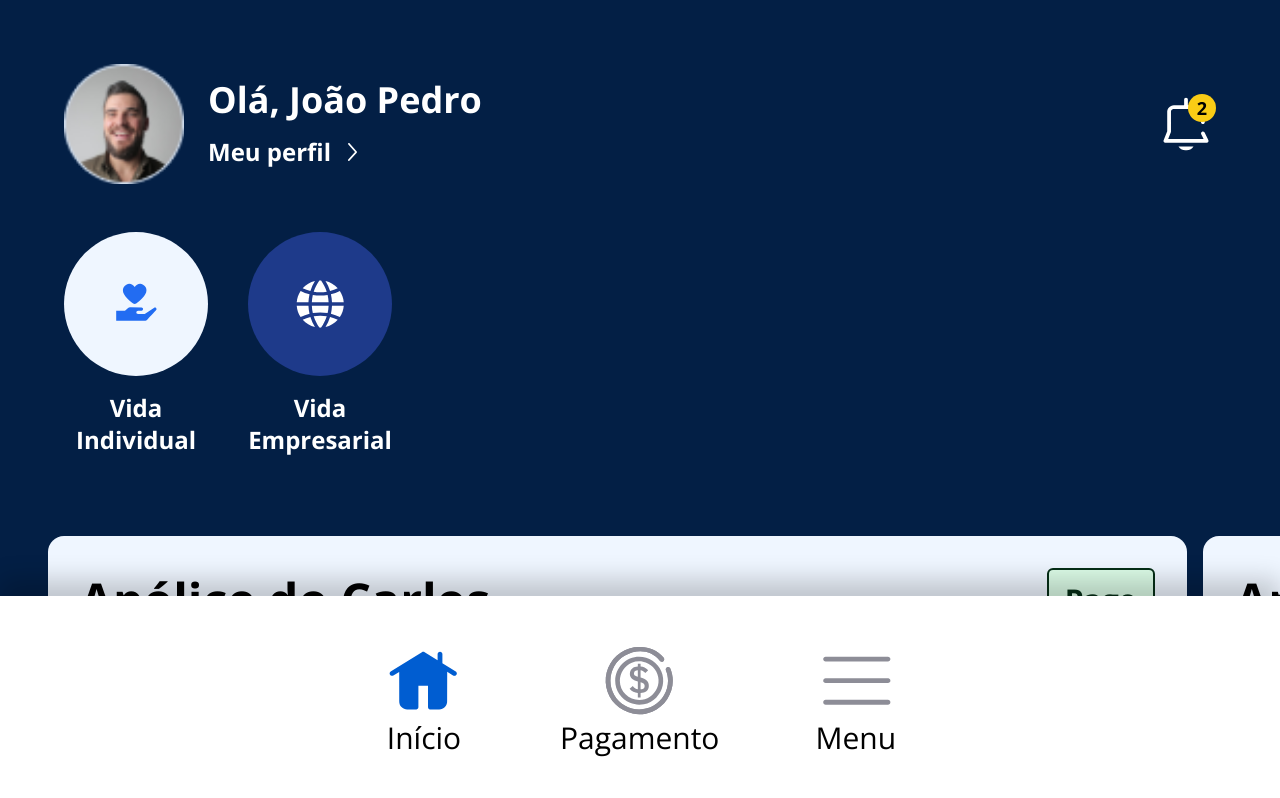
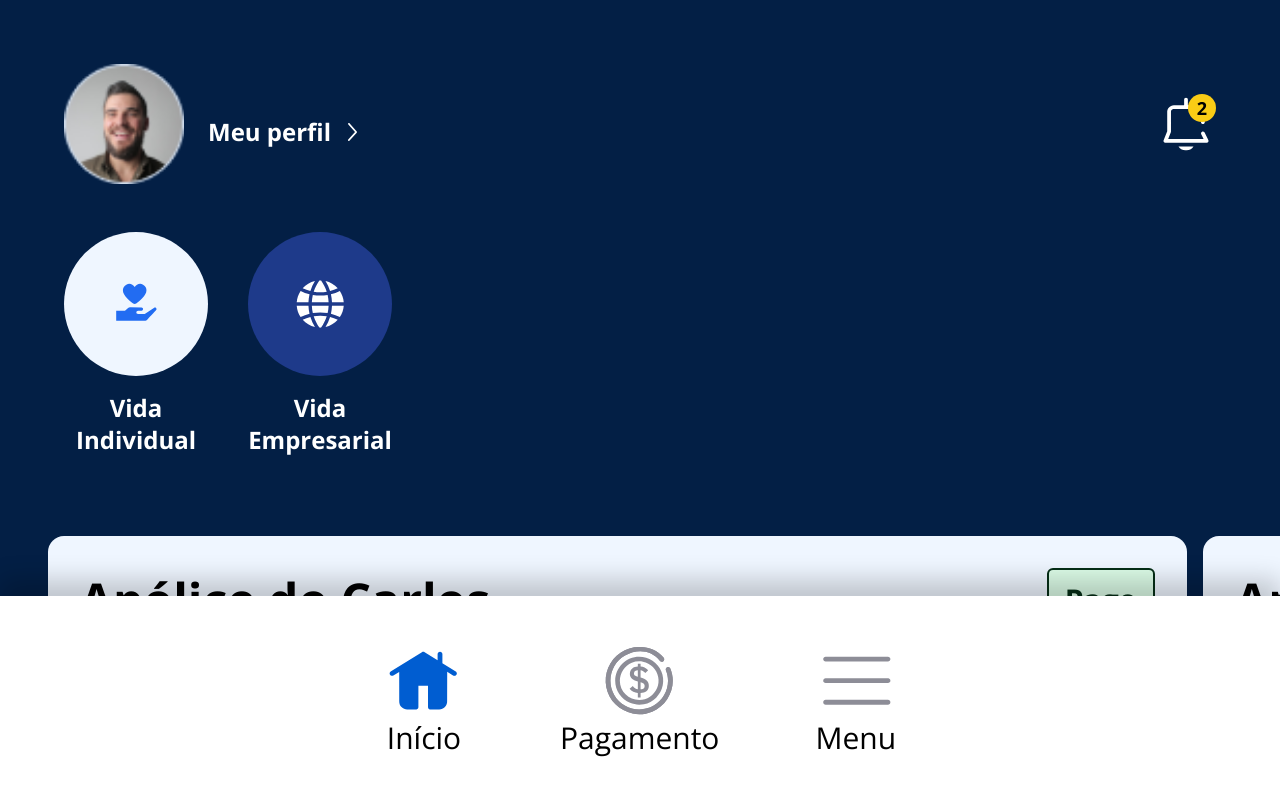
Before and after one commit to douglas-yokomizo/mobile-app-ux-research, a Next.js app: page /home in a window 1280 px wide. Shown: the top 798 px of the page. Built offline with nearby package versions, Linux system fonts and the light colour scheme.

Commit message:
useEffect for player name silly stuff

```diff
--- a/app/cadastro/page.js
+++ b/app/cadastro/page.js
@@ -67,7 +67,7 @@ export default function Home() {
 			<ul>
 				{users.map((user) => (
 					<li key={user.id}>
-						{user.name} - {user.email} - {user.phone}
+						{user.name} - {user.email} - {user.phone} -  Pin :{user.pin} {/* o pin é só pra testar  */}
 					</li>
 				))}
 			</ul>
--- a/app/home/page.jsx
+++ b/app/home/page.jsx
@@ -1,17 +1,25 @@
 "use client";
 import Image from "next/image";
 import Link from "next/link";
-import { useRef, useState } from "react";
+import { useState, useRef, useEffect } from 'react';
 import FooterNavigationHome from "../components/FooterNavigation";
 import * as homeAssets from "../assets/homePage";
 
 export default function Home() {
 	const [isExpanded, setIsExpanded] = useState(false);
+	const [playerName, setPlayerName] = useState('');
 	const contentRef = useRef(null);
 
 	const toggleDetails = () => {
 		setIsExpanded(!isExpanded);
 	};
+
+	useEffect(() => {
+		const name = localStorage.getItem("name");
+		if (name) {
+			setPlayerName(name);
+		}
+	}, []);
 
 	const maxHeight = isExpanded ? `${contentRef.current.scrollHeight}px` : "0px";
 
@@ -28,7 +36,7 @@ export default function Home() {
 								width={120}
 							/>
 							<div className="font-bold">
-								<h2 className="text-4xl mb-4">Olá, João Pedro</h2>
+								<h2 className="text-4xl mb-4">{playerName}</h2>
 								<h3 className="text-2xl flex items-center gap-2">
 									Meu perfil{" "}
 									<Image
@@ -189,9 +197,8 @@ export default function Home() {
 							<button onClick={toggleDetails} className="flex p-4">
 								<Image
 									src={homeAssets.arrow}
-									className={`transition-transform ${
-										isExpanded ? "rotate-[270deg]" : "rotate-90"
-									} w-10 h-10 filter saturate-100 brightness-50`}
+									className={`transition-transform ${isExpanded ? "rotate-[270deg]" : "rotate-90"
+										} w-10 h-10 filter saturate-100 brightness-50`}
 									alt="arrow icon"
 								/>
 							</button>
@@ -251,9 +258,8 @@ export default function Home() {
 						<div
 							ref={contentRef}
 							style={{ maxHeight: maxHeight }}
-							className={`transition-max-height duration-500 ease-in-out overflow-hidden ${
-								isExpanded ? "max-h-96" : "max-h-0"
-							}`}
+							className={`transition-max-height duration-500 ease-in-out overflow-hidden ${isExpanded ? "max-h-96" : "max-h-0"
+								}`}
 						>
 							<div>
 								<p className="mt-10 mb-4 text-3xl text-neutral-400 ">
```
